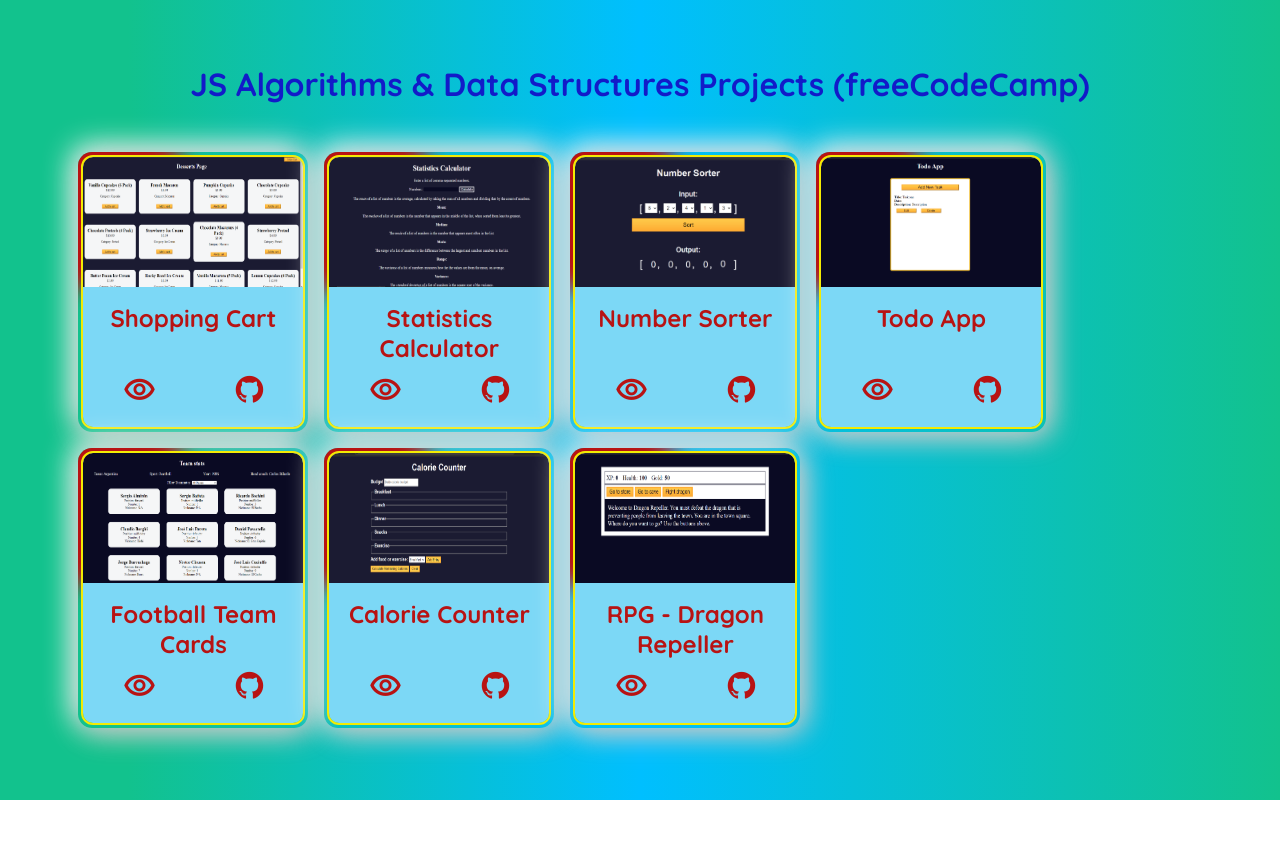
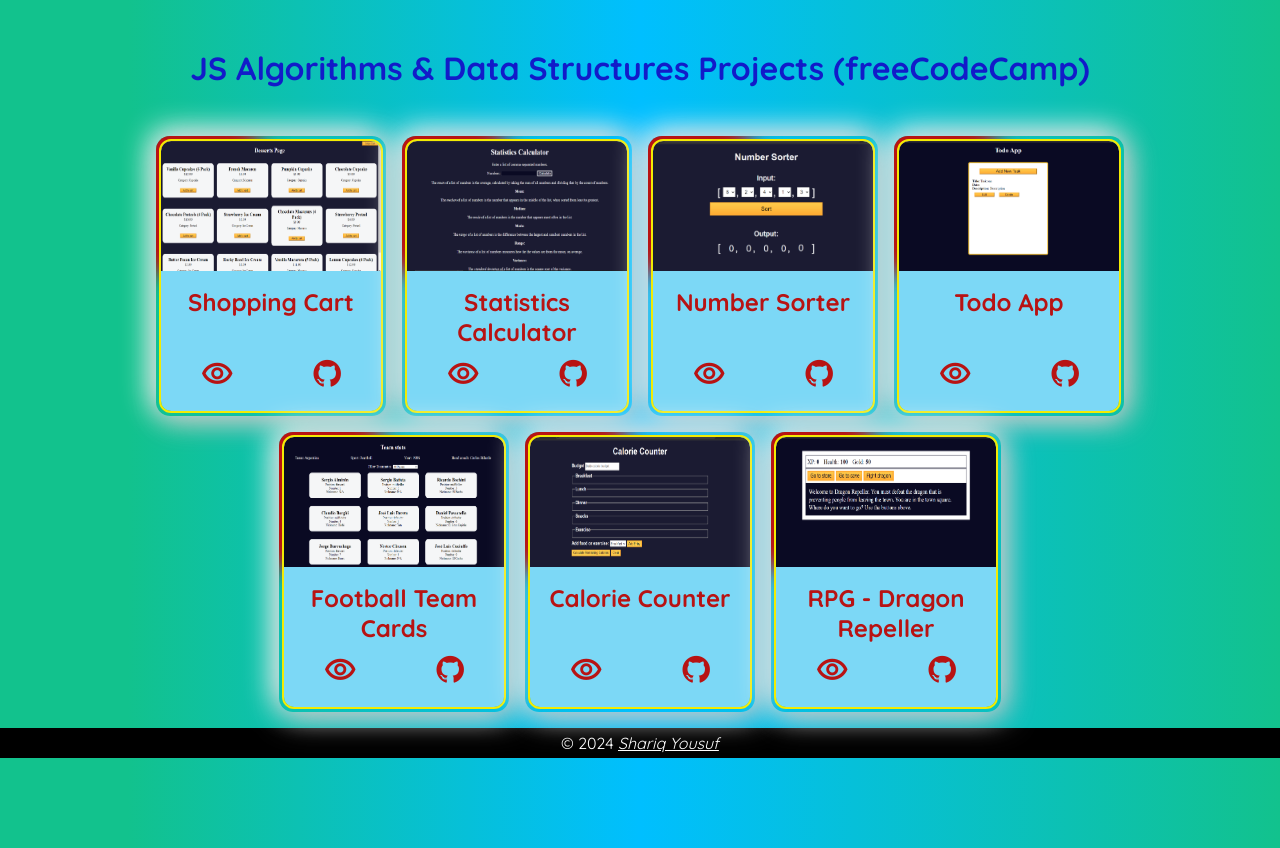
Before and after one commit to shariq-yousuf/my-fCC-js-cert-projects, a plain HTML site: page index.html in a window 1280 px wide. Before the commit the page ends 800 px from the top, so only its background shows below. Drawn offline with nearby package versions, Linux system fonts and the light colour scheme.

Commit message:
add footer

```diff
--- a/index.html
+++ b/index.html
@@ -19,6 +19,12 @@
     <main>
       <div id="projects-div"></div>
     </main>
+    <footer>
+      &copy; 2024
+      <a href="https://shariq-yousuf.github.io/Developer-Portfolio/"
+        >Shariq Yousuf</a
+      >
+    </footer>
 
     <script src="script.js"></script>
   </body>
--- a/styles.css
+++ b/styles.css
@@ -27,7 +27,7 @@
     rgb(0, 191, 255) 50%,
     rgb(18, 194, 141) 100%
   );
-  padding: 1rem;
+  /* padding: 1rem; */
 }
 
 h1 {
@@ -41,7 +41,9 @@
   margin: 0 auto;
   display: flex;
   flex-wrap: wrap;
+  justify-content: center;
   gap: 1rem;
+  margin-bottom: 1rem;
 }
 
 .card {
@@ -145,3 +147,19 @@
   font-size: 2rem;
   vertical-align: middle;
 }
+
+footer {
+  background-color: black;
+  color: white;
+  padding: 5px;
+  text-align: center;
+}
+
+footer a {
+  color: white;
+  font-style: italic;
+}
+
+footer a:hover {
+  text-decoration: none;
+}
```
